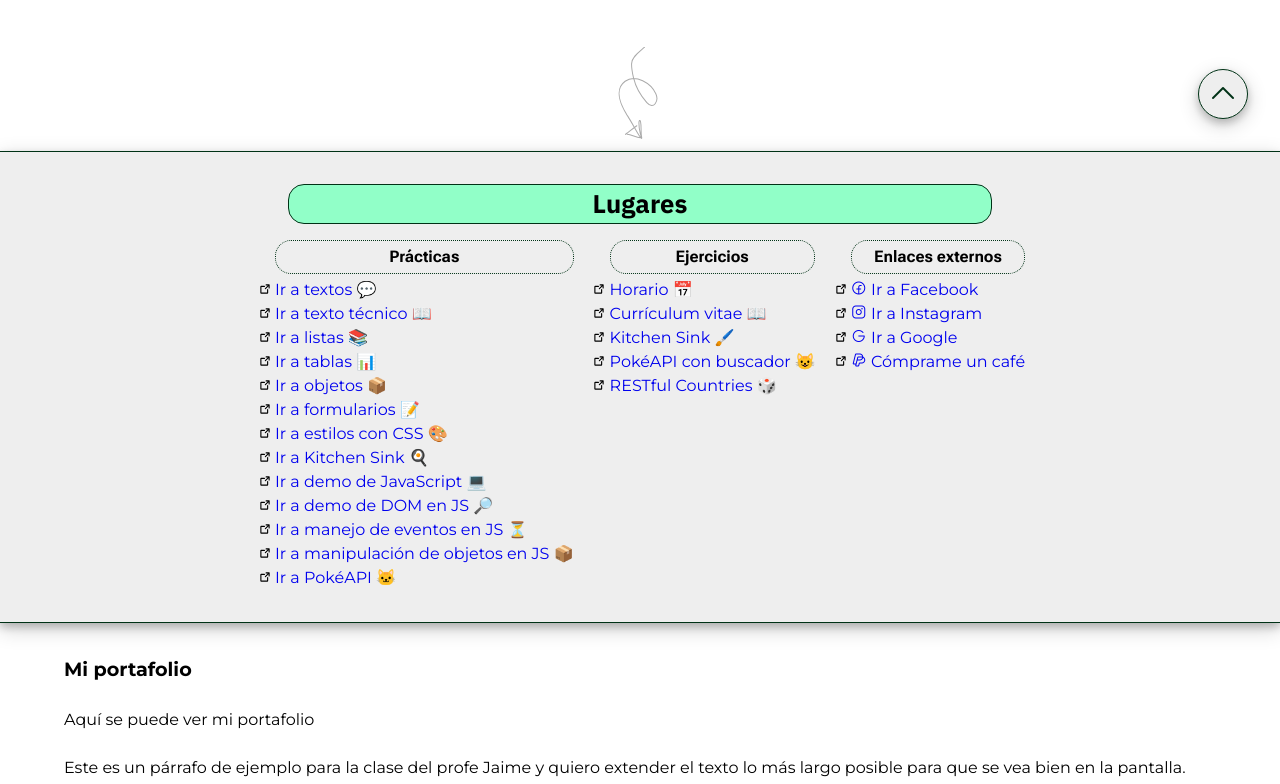
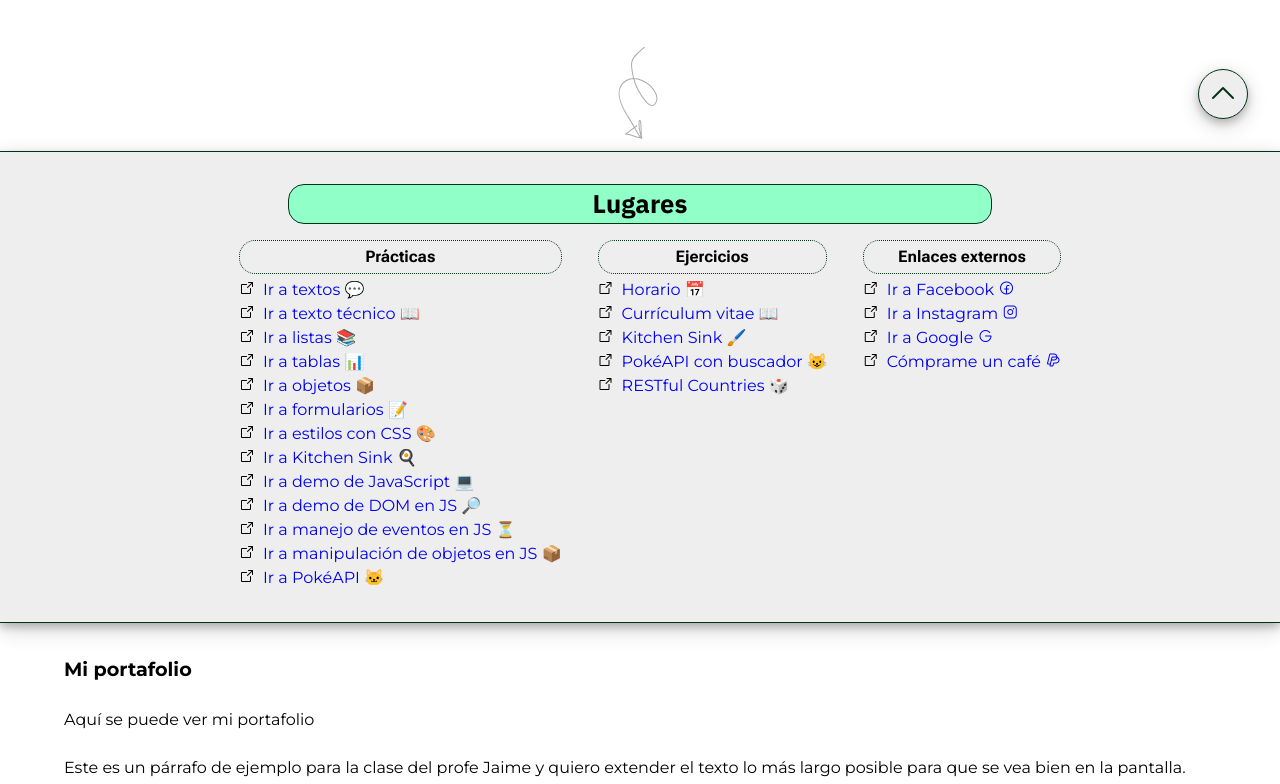
Before and after one commit to jgnTec/PW-Portafolio, a PHP site: page / in a window 1280 px wide. Shown: the part 649-1433 px from the top of the page. Run offline with PHP 8.4, Linux system fonts and the light colour scheme.

Commit message:
Modernización del índice

```diff
--- a/css/index-styles.css
+++ b/css/index.css
@@ -18,9 +18,10 @@ h4 { font-size: 1.2rem; }
    --colorDeAcento-2: #001608;
 }
 ul, ol { padding-left: 20px; }
-ul > li:has(a)::marker, ol > li:has(a)::marker { content: url(../assets/external.svg) " "; }
+ul > li:has(a)::marker, ol > li:has(a)::marker { content: none; }
 ul > li:has(strong), ol > li:has(strong) { list-style: none; margin-bottom: 4px; }
 ul > li:has(strong)::marker, ol > li:has(strong)::marker { content: none; }
+nav > div > ul:nth-child(3) > li::marker { content: none; }
 a { text-decoration: none; }
 hr { margin: 32px; }
 main {
--- a/index.html
+++ b/index.html
@@ -8,7 +8,8 @@
     <link rel="preconnect" href="https://fonts.gstatic.com" crossorigin>
     <link href="https://fonts.googleapis.com/css2?family=IBM+Plex+Sans:ital,wght@0,100;0,200;0,300;0,400;0,500;0,600;0,700;1,100;1,200;1,300;1,400;1,500;1,600;1,700&family=JetBrains+Mono:ital,wght@0,100..800;1,100..800&family=Montserrat:ital,wght@0,100..900;1,100..900&family=Roboto+Flex:opsz,wght@8..144,100..1000&display=swap" rel="stylesheet">
     <link rel="stylesheet" type="text/css" href="https://unpkg.com/@phosphor-icons/web@2.1.1/src/regular/style.css"/>
-    <link rel="stylesheet" href="css/index-styles.css">
+    <link rel="stylesheet" href="css/index.css">
+    <script src="js/index.js" defer></script>
     <title>Portafolio</title>
 </head>
 <body>
@@ -76,10 +77,10 @@
             </ul>
             <ul>
                 <li><strong>Enlaces externos</strong></li>
-                <li><a href="https://www.facebook.com"><i class="ph ph-facebook-logo"></i> Ir a Facebook</a></li>
-                <li><a href="https://www.instagram.com"><i class="ph ph-instagram-logo"></i> Ir a Instagram</a></li>
-                <li><a href="https://www.google.com"><i class="ph ph-google-logo"></i> Ir a Google</a></li>
-                <li><a href="https://paypal.me/jgn1022"><i class="ph ph-paypal-logo"></i> Cómprame un café</a></li>
+                <li><a href="https://www.facebook.com">Ir a Facebook <i class="ph ph-facebook-logo"></i></a></li>
+                <li><a href="https://www.instagram.com">Ir a Instagram <i class="ph ph-instagram-logo"></i></a></li>
+                <li><a href="https://www.google.com">Ir a Google <i class="ph ph-google-logo"></i></a></li>
+                <li><a href="https://paypal.me/jgn1022">Cómprame un café <i class="ph ph-paypal-logo"></i></a></li>
             </ul>
         </div>
     </nav>
--- /dev/null
+++ b/js/index.js
@@ -0,0 +1,10 @@
+// Seleccionar todos los <li> que contienen un <a>
+document.querySelectorAll('ul > li:has(a), ol > li:has(a)').forEach(li => {
+   // Crear el elemento <i> con la clase del ícono
+   const icon = document.createElement('i');
+   icon.className = 'ph ph-arrow-square-out';
+   icon.style.marginRight = '8px';
+
+   // Insertar el ícono al principio del contenido del <li>
+   li.prepend(icon);
+});
```
